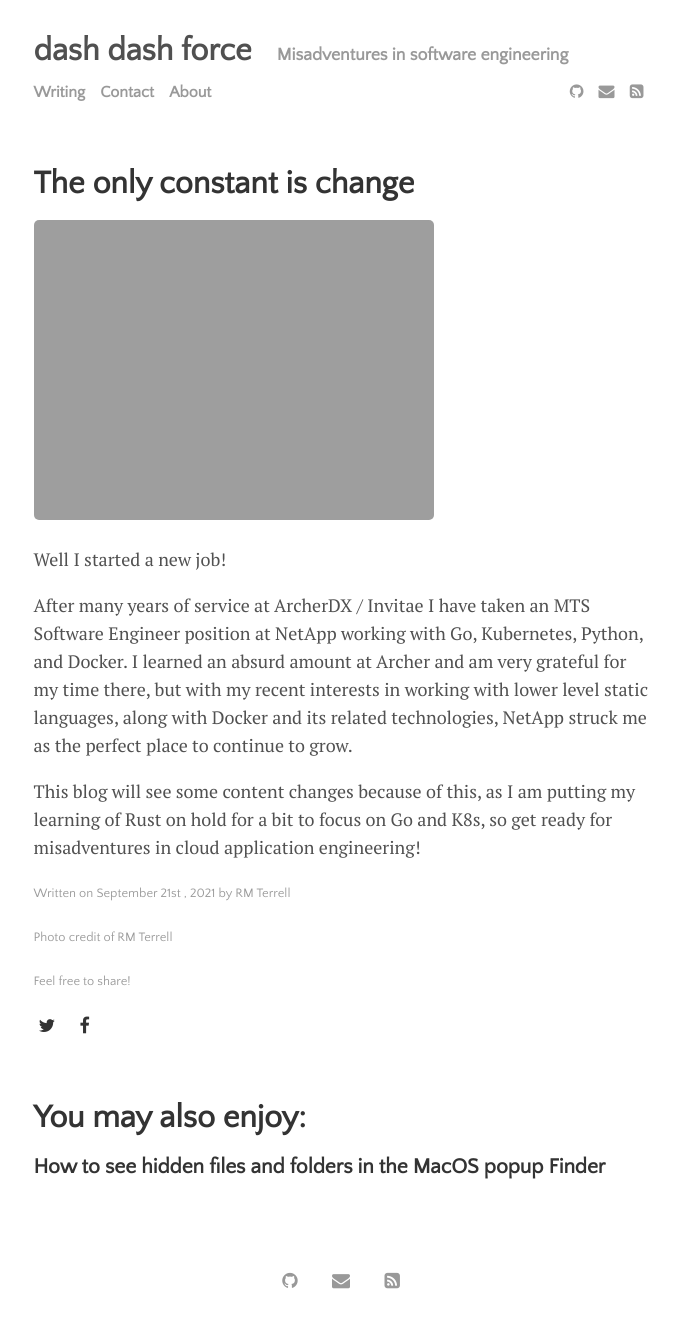
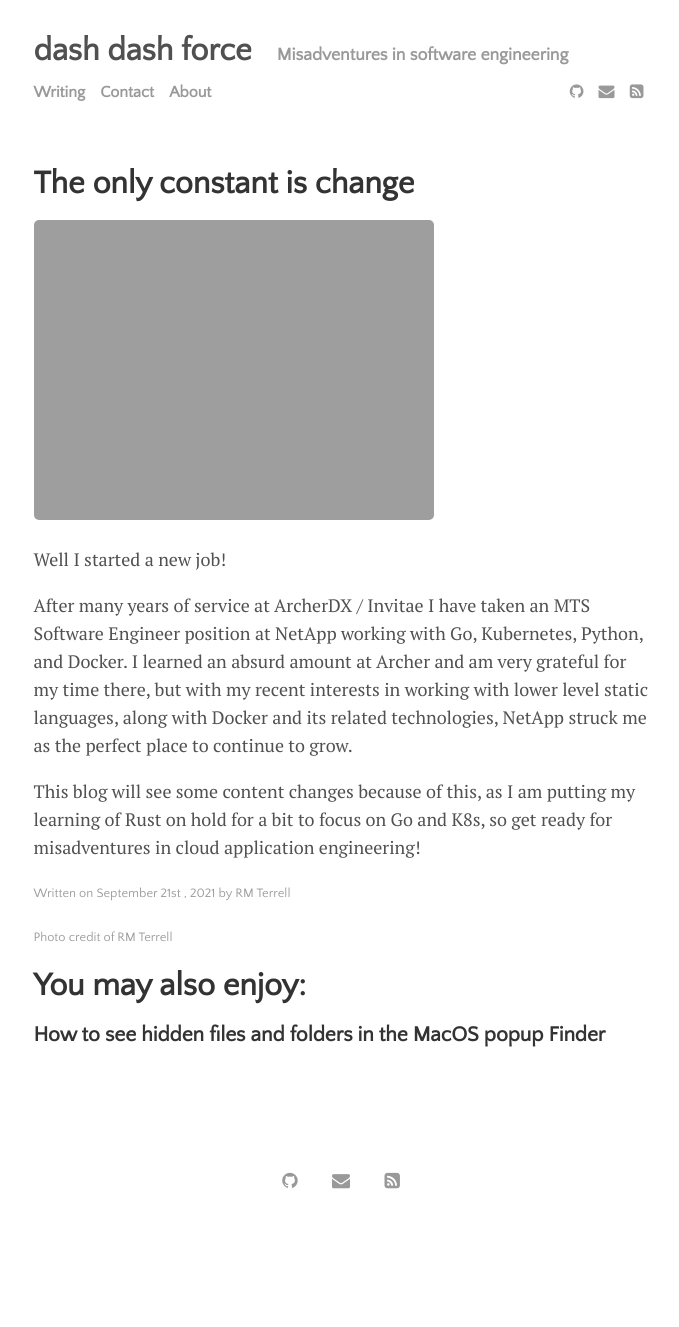
Before and after one commit to RM-Terrell/RM-Terrell.github.io, a Jekyll site: the page built from _posts/2021-09-21-new-job.md, in a window 1280 px wide. Shown: the whole page, without its empty margins (299-978 px from the left). Built offline with Jekyll 4.4.1, drawn with Linux system fonts in a browser that asks for light colours; after the commit the page ends 1227 px from its top, so only the background shows below that.

Commit message:
no one actually likes twitter

```diff
--- a/_includes/social-sharing.html
+++ /dev/null
@@ -1,6 +0,0 @@
-<div class="post-date">{{ site.data.settings.sharing_button_prompt }}</div>
-  <div class="sharing-icons">
-    <a href="https://twitter.com/intent/tweet?text={{ page.title }}&amp;url={{ site.github.url }}{{ page.url }}" target="_blank"><i class="fa fa-twitter" aria-hidden="true"></i></a>
-    <a href="https://www.facebook.com/sharer/sharer.php?u={{ site.github.url }}{{ page.url }}&amp;title={{ page.title }}" target="_blank"><i class="fa fa-facebook" aria-hidden="true"></i></a>
-  </div>
-</div>
--- a/_layouts/post.html
+++ b/_layouts/post.html
@@ -35,7 +35,6 @@
   {{ page.photo_credit }}
 </span>
 
-{% include social-sharing.html %}
 
 {% include related-posts.html %}
 
```
